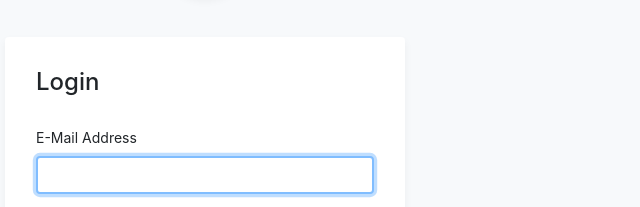
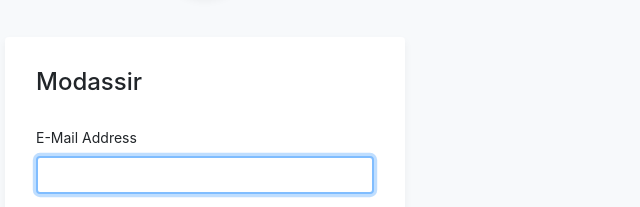
Before and after one commit to Modassir213/login-page-test, a plain HTML site: page index.html in a window 1280 px wide. Shown: the part 133-340 px from the top of the page, 435-1075 px from the left. Drawn offline with nearby package versions, Linux system fonts and the light colour scheme.

Commit message:
update index.html

```diff
--- a/index.html
+++ b/index.html
@@ -19,7 +19,7 @@
 					</div>
 					<div class="card fat">
 						<div class="card-body">
-							<h4 class="card-title">Login</h4>
+							<h4 class="card-title">Modassir</h4>
 							<form method="POST" class="my-login-validation" novalidate="">
 								<div class="form-group">
 									<label for="email">E-Mail Address</label>
```
